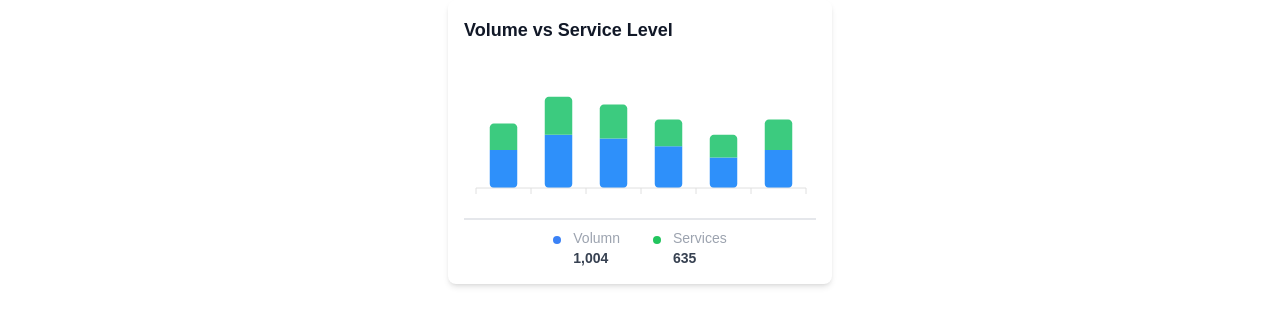
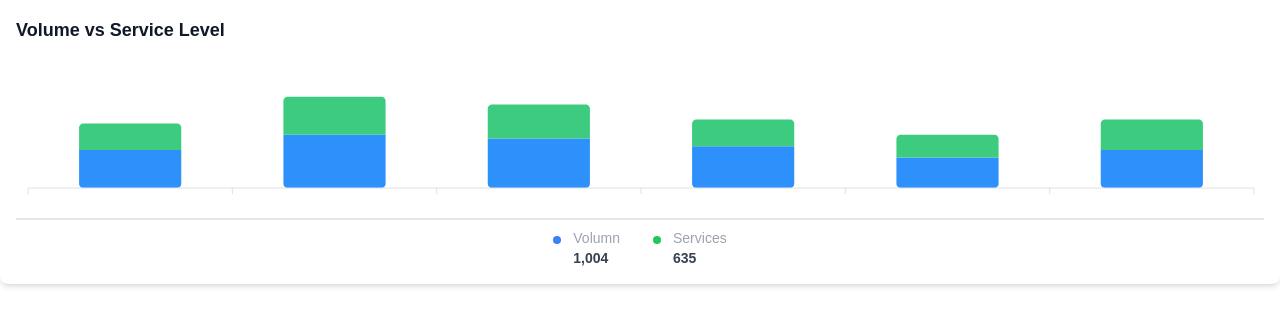
Before and after one commit to Abdullah-Arz/SysPay-Dashboard, a Next.js app: page /components/volumnGraph in a window 1280 px wide. Shown: the top 326 px of the page. Built offline with nearby package versions, Linux system fonts and the light colour scheme.

Commit message:
Code Optimization

```diff
--- a/src/app/components/volumnGraph/page.jsx
+++ b/src/app/components/volumnGraph/page.jsx
@@ -61,7 +61,7 @@ const page = () => {
     };
 
     return (
-        <div className="bg-white p-4 rounded-lg shadow-md w-full max-w-sm mx-auto">
+        <div className="bg-white p-4 rounded-lg shadow-md w-full">
             <h2 className="text-lg font-bold text-gray-900">
                 Volume vs Service Level
             </h2>
```
